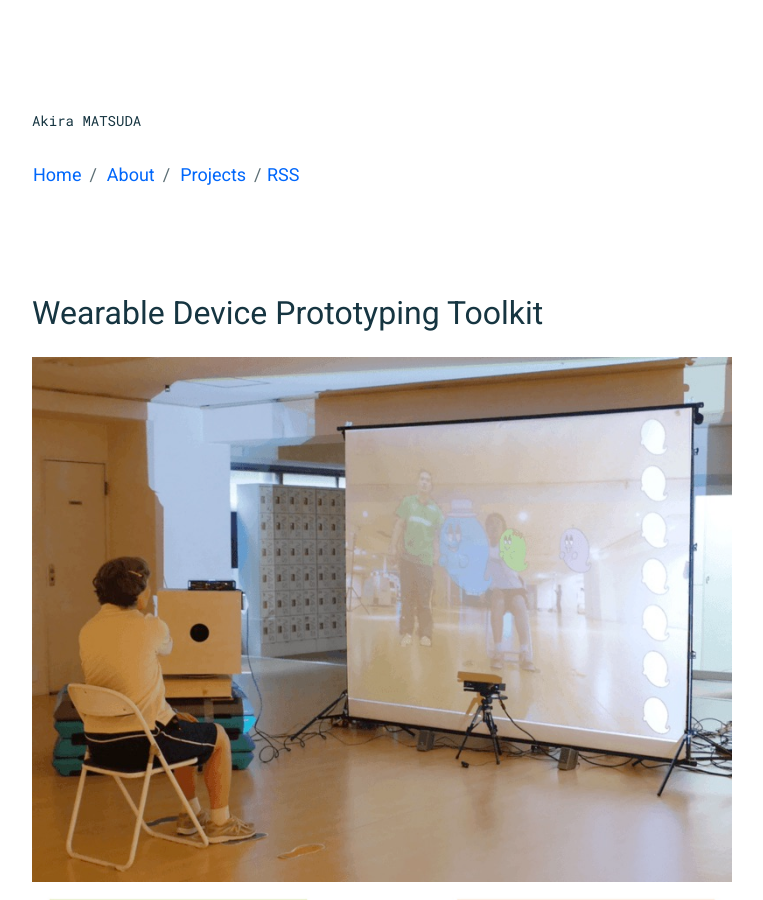
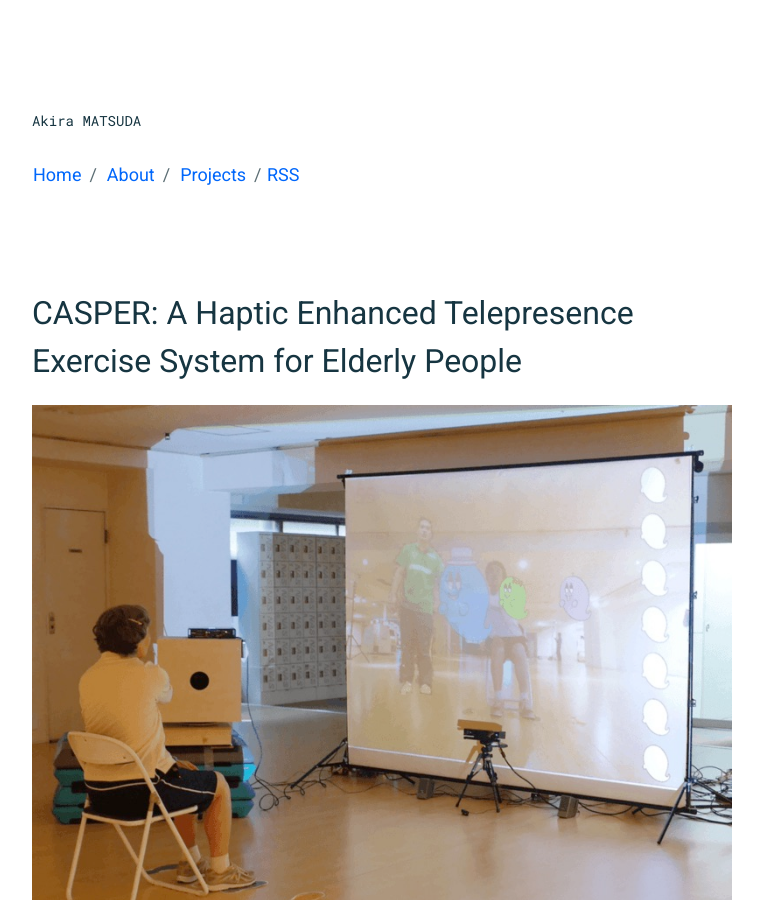
Before and after one commit to 0x0c/0x0c.github.com, a Jekyll site: the page built from _pages/projects/casper.md, in a window 1280 px wide and 900 px high. Shown: the whole window, without its empty margins (258-1021 px from the left). Built offline with Jekyll 4.4.1, drawn with Linux system fonts in a browser that asks for light colours.

Commit message:
Fix title.

```diff
--- a/_pages/projects/casper.md
+++ b/_pages/projects/casper.md
@@ -1,6 +1,6 @@
 ---
 layout: content
-title: Wearable Device Prototyping Toolkit
+title: "CASPER: A Haptic Enhanced Telepresence Exercise System for Elderly People"
 permalink: /projects/casper
 ---
 
```
